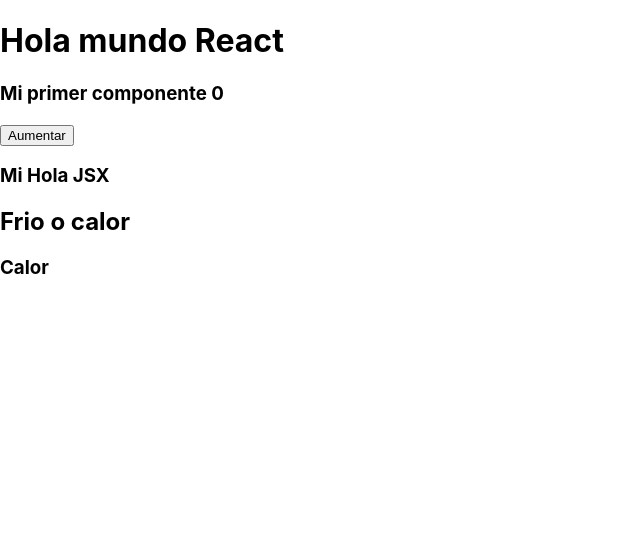
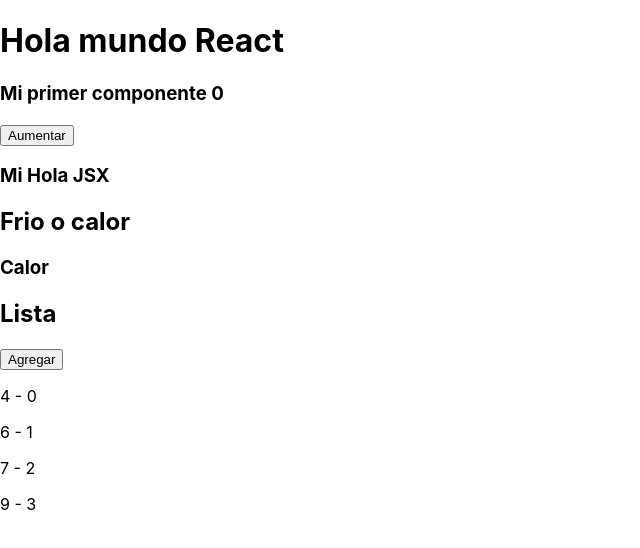
Before and after one commit to vctrtello1/React, a React (Create React App) app: page / in a window 1280 px wide. Shown: the top 548 px of the page, without its empty margins (0-640 px from the left). Built offline with nearby package versions, Linux system fonts and the light colour scheme.

Commit message:
uso de listas dinamicas

```diff
--- a/src/App.js
+++ b/src/App.js
@@ -1,6 +1,7 @@
 import Contador from './components/contador'
 import Jsx from './components/jsx'
 import TemperaturaJsx from './components/temperatura'
+import Lista from './components/lista'
 
 function App() {
   return (
@@ -9,6 +10,7 @@
       <Contador />
       <Jsx />
       <TemperaturaJsx />
+      <Lista />
     </div>
   );
 }
--- /dev/null
+++ b/src/components/lista.js
@@ -0,0 +1,33 @@
+import { useState,Fragment } from 'react';
+
+const Lista = () => {
+
+    const [ArrayNumeros, setArrayNumeros] = useState([4,6,7,9])
+
+    const [Numero, setNumero] = useState(9)
+
+    const agregarElemento = () => {
+
+        setNumero(Numero + 3)
+
+        setArrayNumeros([
+            ...ArrayNumeros,
+            Numero
+        ])
+    }
+
+    return (
+        <Fragment>
+            <h2>Lista</h2>
+            <button onClick={agregarElemento}>Agregar</button>
+            {
+                ArrayNumeros.map((item, index) =>
+                    <p key={index}>{item} - {index} </p>
+                )
+            }
+        </Fragment>
+
+    );
+}
+
+export default Lista;
```
Also changed, not shown: 1 other file (tests, documents, lock files or other folders).
